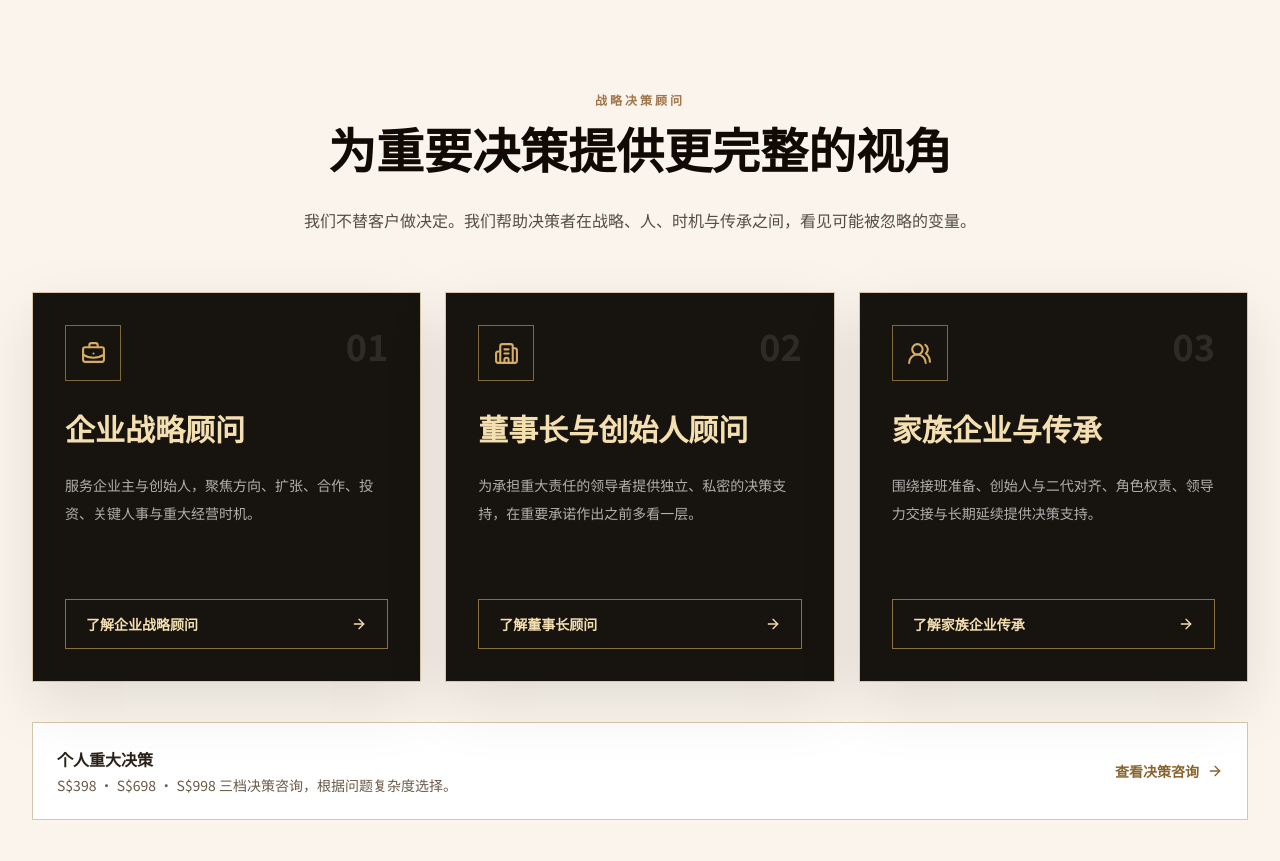
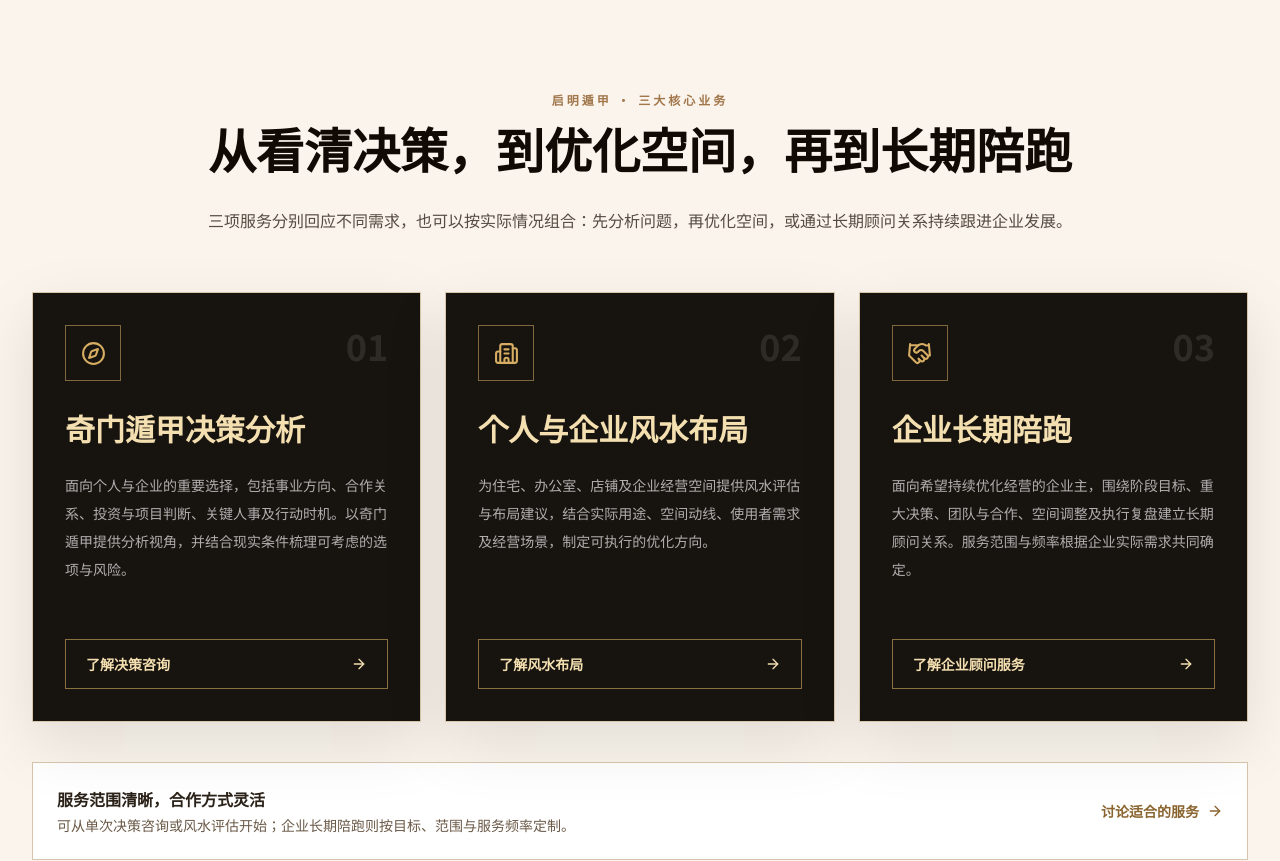
Before and after one commit to BODHIWONG/qmfeng-website, a Next.js app: page / in a window 1280 px wide. Shown: the part 820-1681 px from the top of the page. Built offline with nearby package versions, Linux system fonts and the light colour scheme.

Commit message:
Restructure homepage around three core services

```diff
--- a/components/service-cards.tsx
+++ b/components/service-cards.tsx
@@ -2,43 +2,43 @@
 
 import { motion } from "framer-motion";
 import Link from "next/link";
-import { ArrowRight, BriefcaseBusiness, Building2, UsersRound } from "lucide-react";
+import { ArrowRight, Compass, Building2, Handshake } from "lucide-react";
 import { useLanguage } from "@/contexts/language-context";
 import { useLocalizedHref } from "@/hooks/use-localized-href";
 
 const pillars = [
   {
     number: "01",
-    icon: BriefcaseBusiness,
-    titleZh: "企业战略顾问",
-    titleEn: "Enterprise Strategic Advisory",
-    bodyZh: "服务企业主与创始人，聚焦方向、扩张、合作、投资、关键人事与重大经营时机。",
-    bodyEn: "For founders and business owners navigating direction, expansion, partnerships, investment, key people and critical timing.",
-    href: "/enterprise-strategic-advisory",
-    ctaZh: "了解企业战略顾问",
-    ctaEn: "Explore Enterprise Advisory",
+    icon: Compass,
+    titleZh: "奇门遁甲决策分析",
+    titleEn: "Qimen Dunjia Decision Analysis",
+    bodyZh: "面向个人与企业的重要选择，包括事业方向、合作关系、投资与项目判断、关键人事及行动时机。以奇门遁甲提供分析视角，并结合现实条件梳理可考虑的选项与风险。",
+    bodyEn: "For important personal and business decisions, including career direction, partnerships, investment and project choices, key people and timing. Qimen Dunjia provides an additional analytical perspective alongside real-world constraints, options and risks.",
+    href: "/personal-advisory",
+    ctaZh: "了解决策咨询",
+    ctaEn: "Explore Decision Analysis",
   },
   {
     number: "02",
     icon: Building2,
-    titleZh: "董事长与创始人顾问",
-    titleEn: "Chairman & Founder Advisory",
-    bodyZh: "为承担重大责任的领导者提供独立、私密的决策支持，在重要承诺作出之前多看一层。",
-    bodyEn: "Independent and confidential decision support for leaders carrying significant responsibility before major commitments are made.",
-    href: "/chairman-founder-advisory",
-    ctaZh: "了解董事长顾问",
-    ctaEn: "Explore Chairman Advisory",
+    titleZh: "个人与企业风水布局",
+    titleEn: "Personal & Business Feng Shui",
+    bodyZh: "为住宅、办公室、店铺及企业经营空间提供风水评估与布局建议，结合实际用途、空间动线、使用者需求及经营场景，制定可执行的优化方向。",
+    bodyEn: "Feng Shui assessment and layout guidance for homes, offices, retail units and business premises, tailored to how the space is used, movement through the environment, occupants' needs and business operations.",
+    href: "/commercial-feng-shui",
+    ctaZh: "了解风水布局",
+    ctaEn: "Explore Feng Shui Planning",
   },
   {
     number: "03",
-    icon: UsersRound,
-    titleZh: "家族企业与传承",
-    titleEn: "Family Business & Succession",
-    bodyZh: "围绕接班准备、创始人与二代对齐、角色权责、领导力交接与长期延续提供决策支持。",
-    bodyEn: "Advisory on succession readiness, founder-successor alignment, roles, authority, leadership transition and long-term continuity.",
-    href: "/family-business-succession",
-    ctaZh: "了解家族企业传承",
-    ctaEn: "Explore Family Business Advisory",
+    icon: Handshake,
+    titleZh: "企业长期陪跑",
+    titleEn: "Long-term Business Advisory",
+    bodyZh: "面向希望持续优化经营的企业主，围绕阶段目标、重大决策、团队与合作、空间调整及执行复盘建立长期顾问关系。服务范围与频率根据企业实际需求共同确定。",
+    bodyEn: "Ongoing advisory for business owners who want structured support with priorities, major decisions, teams and partnerships, spatial changes and execution reviews. Scope and cadence are tailored to the business's needs.",
+    href: "/enterprise-strategic-advisory",
+    ctaZh: "了解企业顾问服务",
+    ctaEn: "Explore Business Advisory",
   },
 ];
 
@@ -50,12 +50,12 @@ export default function ServiceCards() {
     <section id="services" className="bg-[oklch(0.97_0.012_75)] py-20 md:py-28">
       <div className="container">
         <div className="mx-auto mb-14 max-w-4xl text-center">
-          <p className="text-xs font-bold uppercase tracking-[0.25em] text-[oklch(0.60_0.08_65)]">{t("战略决策顾问", "Strategic Decision Advisory")}</p>
+          <p className="text-xs font-bold uppercase tracking-[0.25em] text-[oklch(0.60_0.08_65)]">{t("启明遁甲 · 三大核心业务", "Qimen Strategy · Three Core Services")}</p>
           <h2 className="mt-4 text-3xl font-bold leading-tight md:text-5xl" style={{ fontFamily: "var(--font-cormorant), var(--font-noto-serif), serif" }}>
-            {t("为重要决策提供更完整的视角", "A Wider Field of View for Important Decisions")}
+            {t("从看清决策，到优化空间，再到长期陪跑", "From Decision Clarity to Spatial Planning and Ongoing Support")}
           </h2>
           <p className="mt-5 text-base leading-8 text-[oklch(0.42_0.02_60)]">
-            {t("我们不替客户做决定。我们帮助决策者在战略、人、时机与传承之间，看见可能被忽略的变量。", "We do not make decisions for clients. We help decision-makers see variables that may be overlooked across strategy, people, timing and succession.")}
+            {t("三项服务分别回应不同需求，也可以按实际情况组合：先分析问题，再优化空间，或通过长期顾问关系持续跟进企业发展。", "Each service addresses a distinct need and can be combined when appropriate: analyse the decision, optimise the space, or maintain continuity through an ongoing advisory relationship.")}
           </p>
         </div>
 
@@ -63,7 +63,7 @@ export default function ServiceCards() {
           {pillars.map((pillar, index) => {
             const Icon = pillar.icon;
             return (
-              <motion.article key={pillar.number} initial={{ opacity: 0, y: 24 }} whileInView={{ opacity: 1, y: 0 }} viewport={{ once: true }} transition={{ delay: index * 0.08 }} className="flex min-h-[390px] flex-col border border-[#d8c6aa] bg-[#17130f] p-8 text-white shadow-[0_22px_60px_rgba(0,0,0,0.10)]">
+              <motion.article key={pillar.number} initial={{ opacity: 0, y: 24 }} whileInView={{ opacity: 1, y: 0 }} viewport={{ once: true }} transition={{ delay: index * 0.08 }} className="flex min-h-[430px] flex-col border border-[#d8c6aa] bg-[#17130f] p-8 text-white shadow-[0_22px_60px_rgba(0,0,0,0.10)]">
                 <div className="flex items-start justify-between">
                   <div className="flex h-14 w-14 items-center justify-center border border-[#d6ad63]/55 text-[#d6ad63]"><Icon size={25} /></div>
                   <span className="text-4xl font-semibold text-white/10">{pillar.number}</span>
@@ -80,10 +80,10 @@ export default function ServiceCards() {
 
         <div className="mt-10 flex flex-col items-center justify-between gap-5 border border-[#d8c6aa] bg-white px-6 py-6 text-center md:flex-row md:text-left">
           <div>
-            <p className="font-bold text-[#2a2118]">{t("个人重大决策", "Individual Decisions")}</p>
-            <p className="mt-1 text-sm text-[#6b5a48]">{t("S$398 · S$698 · S$998 三档决策咨询，根据问题复杂度选择。", "S$398 · S$698 · S$998 decision consultations, selected by decision complexity.")}</p>
+            <p className="font-bold text-[#2a2118]">{t("服务范围清晰，合作方式灵活", "Clear Scope, Flexible Engagement")}</p>
+            <p className="mt-1 text-sm text-[#6b5a48]">{t("可从单次决策咨询或风水评估开始；企业长期陪跑则按目标、范围与服务频率定制。", "Start with a focused decision consultation or Feng Shui assessment. Ongoing business advisory is scoped around objectives, needs and cadence.")}</p>
           </div>
-          <Link href={localizeHref("/personal-advisory")} className="inline-flex items-center gap-2 text-sm font-bold text-[#8a642f]">{t("查看决策咨询", "View Decision Consultation")}<ArrowRight size={16} /></Link>
+          <Link href={localizeHref("/contact")} className="inline-flex items-center gap-2 text-sm font-bold text-[#8a642f]">{t("讨论适合的服务", "Discuss the Right Service")}<ArrowRight size={16} /></Link>
         </div>
       </div>
     </section>
```
